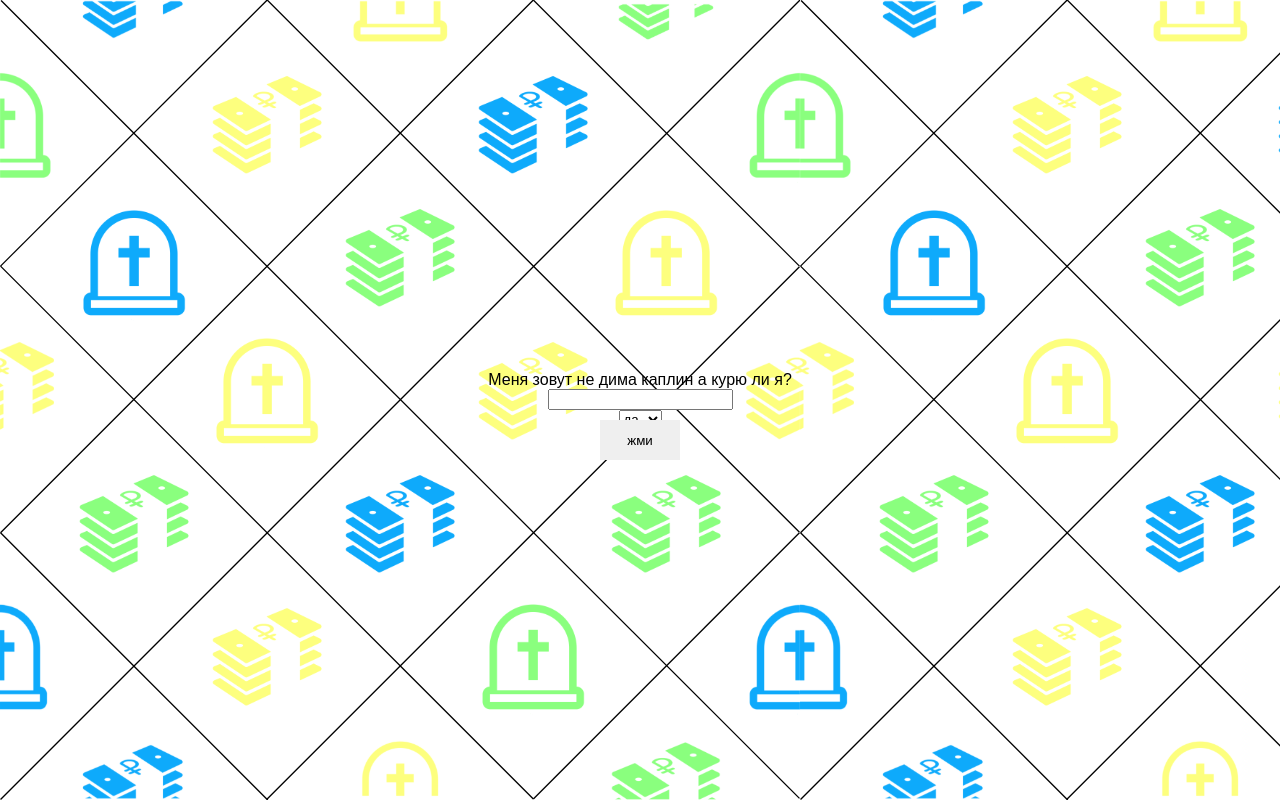
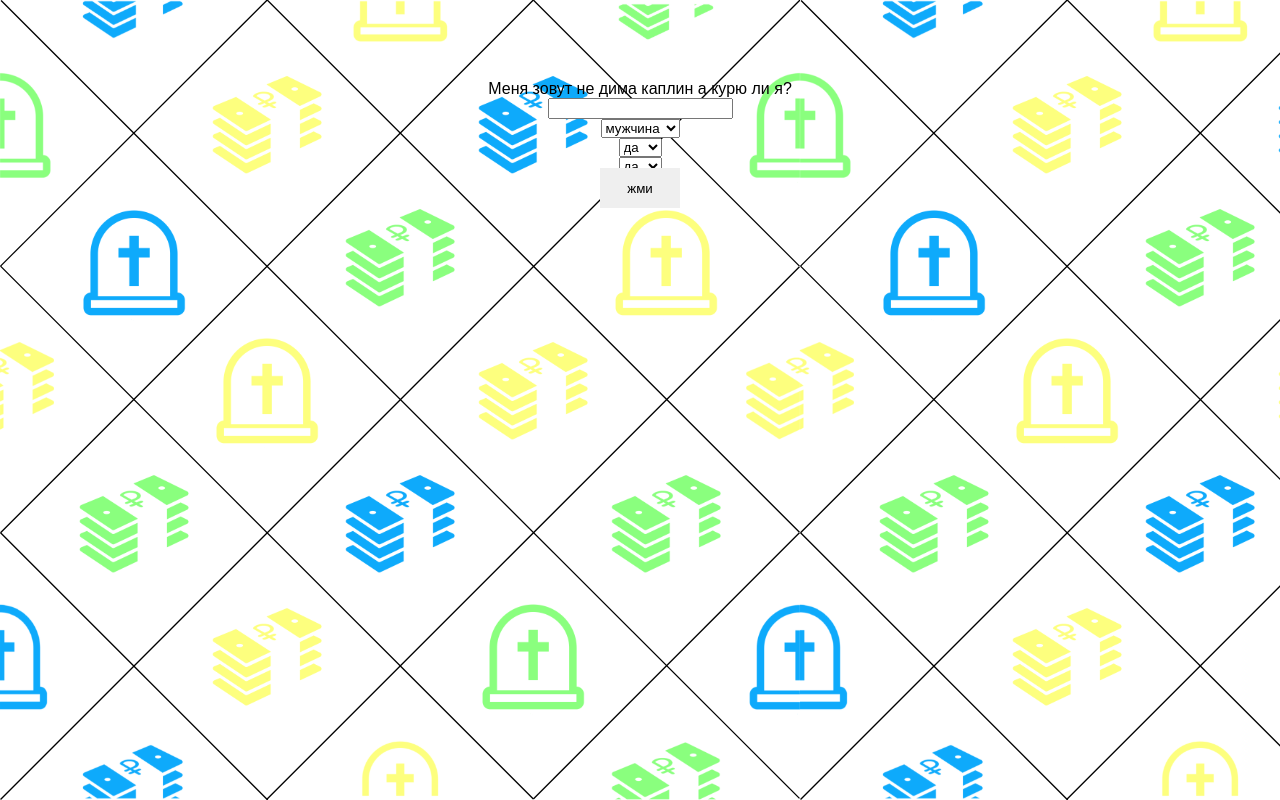
Before and after one commit to dimakaplin/pension, a React (Create React App) app: page / in a window 1280 px wide. Built offline with nearby package versions, Linux system fonts and the light colour scheme.

Commit message:
all inputs work

```diff
--- a/src/App.css
+++ b/src/App.css
@@ -19,12 +19,11 @@
     justify-content: center;
     flex-direction: column;
     align-items: center;
-    height: 100vh;
-
+    margin-top: 10vh;
   }
   button {
     position: absolute;
-    margin-top: 10vh;
+    margin-top: 15vh;
     height: 5vh;
     width: 10vh;
     max-width: 300px;
@@ -33,3 +32,11 @@
     min-height: 27px;
     border: 0;
   }
+  .finalArea {
+    display: flex;
+    justify-content: center;
+    flex-direction: column;
+    align-items: center;
+    margin-top: 5vh;
+    height: 30vh;
+  }
--- a/src/App.js
+++ b/src/App.js
@@ -20,21 +20,32 @@
   }
   calcButtonClick = () => {this.setState({result: !this.state.result})}
   ageInputClick = (event) => {this.setState({age: event.target.value})}
+  sexInputClick = () => {this.setState({sex: this.selectSex.options.selectedIndex})}
   smokingInputClick = () => {this.setState({smoking: this.selectSmoking.options.selectedIndex})}
+  alcoInputClick = () => {this.setState({alco: this.selectAlco.options.selectedIndex})}
   render() {
     return (
+
       <div className = 'central'>
         {this.alertResult()}
         <input id="age" type="number" range = '1' value = {this.state.age} onChange = {this.ageInputClick.bind(this)}></input>
+        <select ref = {(select) => {this.selectSex = select;}} onChange = {this.sexInputClick.bind(this)}>
+          <option value = 'man'>мужчина</option>
+          <option value = 'woman'>женщина</option>
+        </select>
         <select ref = {(select) => {this.selectSmoking = select;}} onChange = {this.smokingInputClick.bind(this)}>
+          <option value = 'yes'>да</option>
+          <option value = 'no'>нет</option>
+        </select>
+        <select ref = {(select) => {this.selectAlco = select;}} onChange = {this.alcoInputClick.bind(this)}>
           <option value = 'yes'>да</option>
           <option value = 'no'>нет</option>
         </select>
         <button onClick = {this.calcButtonClick}>жми</button>
       </div>
-    );
+    )};
   }
-}
+
 
 class App extends Component {
   render() {
```
